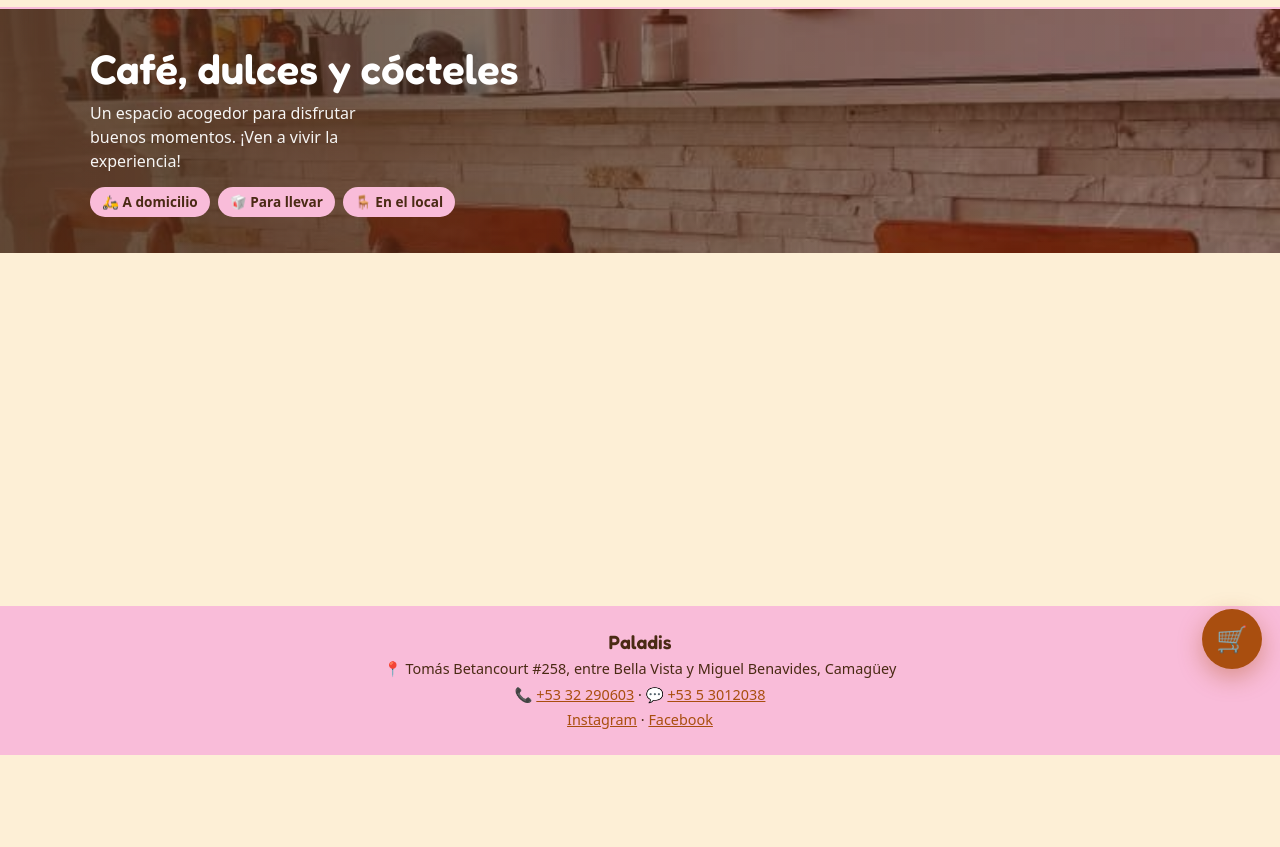
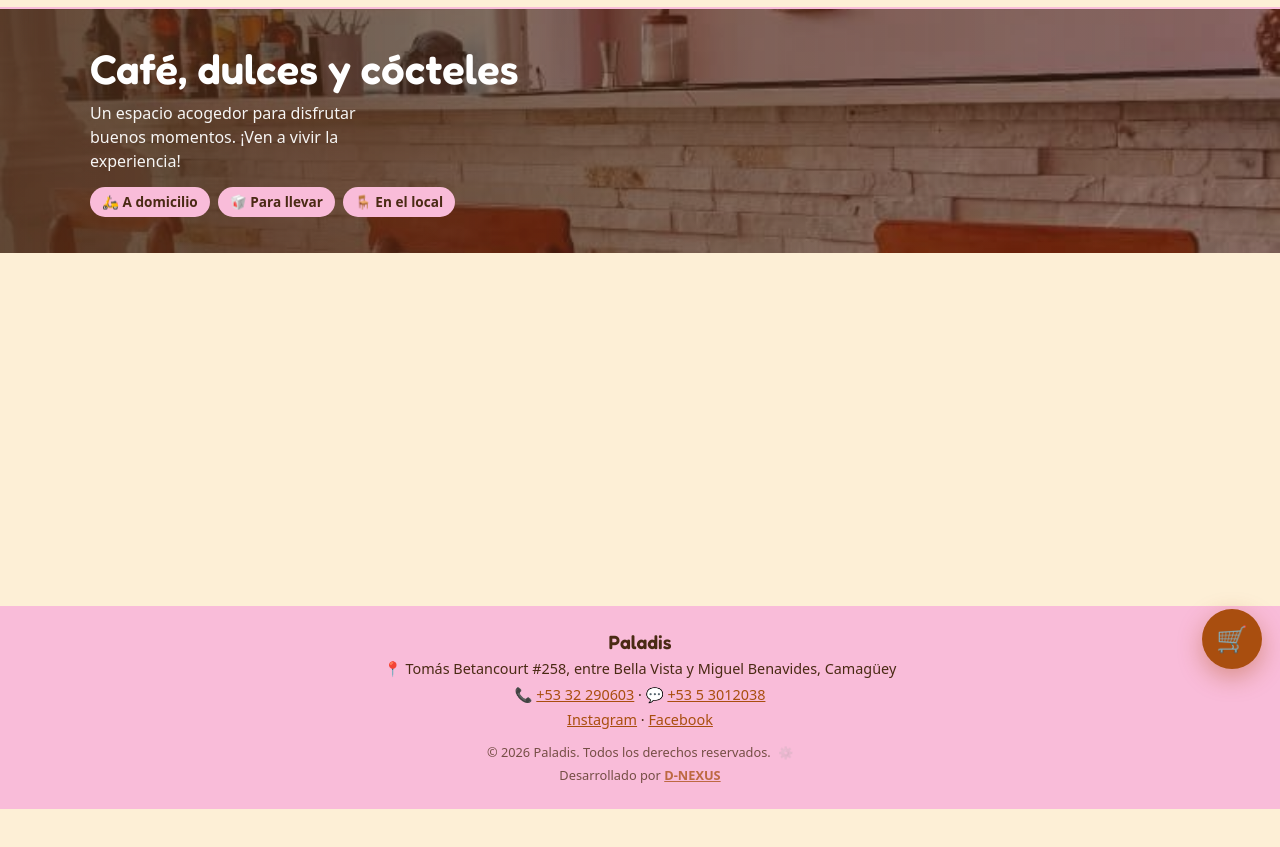
Before and after one commit to d-nexus/paladis, a plain HTML site: page index.html in a window 1280 px wide. Shown: the part 113-960 px from the top of the page. Drawn offline with nearby package versions, Linux system fonts and the light colour scheme; no server answers.

Commit message:
Update footer with admin link and developer credit

```diff
--- a/index.html
+++ b/index.html
@@ -27,6 +27,8 @@
   <span>📍 Tomás Betancourt #258, entre Bella Vista y Miguel Benavides, Camagüey</span>
   <span>📞 <a href="tel:+5332290603">+53 32 290603</a> · 💬 <a href="https://wa.me/5353012038">+53 5 3012038</a></span>
   <span><a href="https://instagram.com/paladis_cafeypostres">Instagram</a> · <a href="https://facebook.com/DulcesTentacionesCmg">Facebook</a></span>
+  <span style="font-size:.8rem;opacity:.75;margin-top:8px">© 2026 Paladis. Todos los derechos reservados. <a href="admin.html" aria-label="Administración" title="Administración" style="text-decoration:none;margin-left:4px;opacity:.3;font-size:.75rem;filter:grayscale(1)">⚙️</a></span>
+  <span style="font-size:.8rem;opacity:.75">Desarrollado por <a href="https://d-nexus.github.io/dnexus/" target="_blank" rel="noopener" style="font-weight:600">D-NEXUS</a></span>
 </footer>
 
 <button id="fab" aria-label="Abrir carrito">🛒<span id="badge">0</span></button>
```
